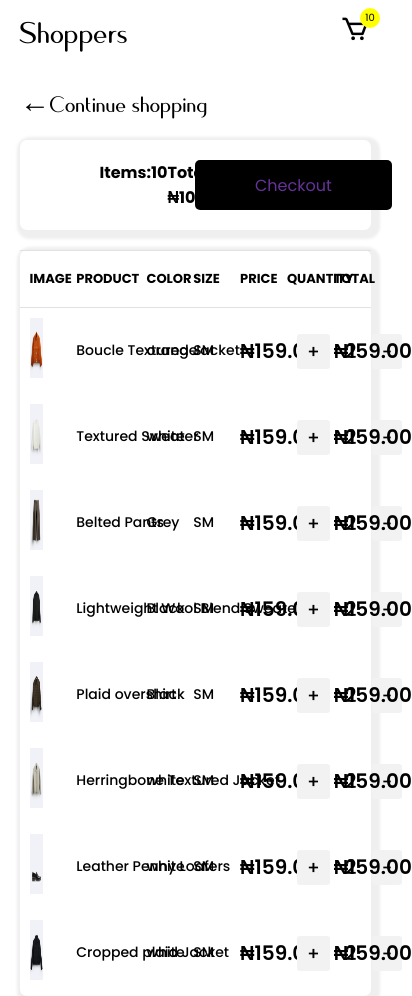
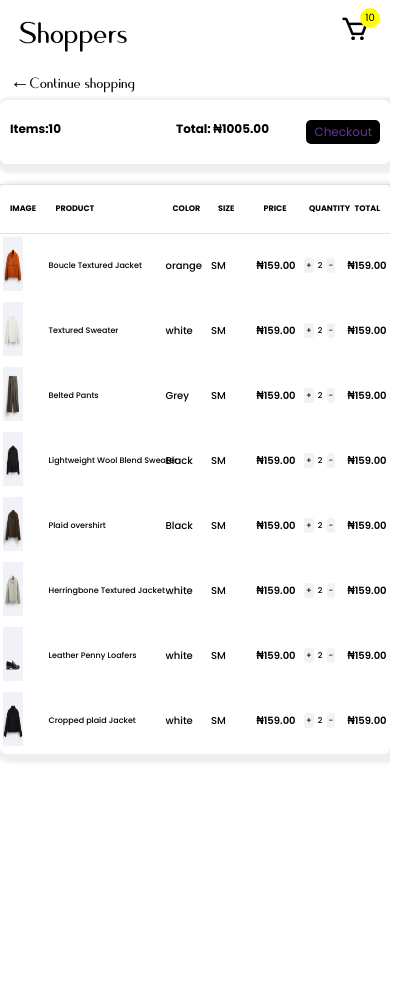
Before and after one commit to seyifash/demo_shoppers, a plain HTML site: page cart.html in a window 390 px wide. Shown: the whole page, 412 px wide, since content can reach past the window. After the commit the page ends 844 px from the top, so only its background shows below. Drawn offline with nearby package versions, Linux system fonts and the light colour scheme.

Commit message:
deploying demo template for portfolio

```diff
--- a/styles/selected.css
+++ b/styles/selected.css
@@ -550,6 +550,9 @@ h6 {
     height: 100%;
 }
 @media(max-width: 477px){
+    .nav-bar .business-name {
+        font-size: 30px;
+    }
     .product-info {
         height: 800px;
     }
@@ -598,4 +601,98 @@ h6 {
         height: 20px;
         font-size: 10px;
     }
+    .add-cart .add-btn .favit {
+        height: 40px;
+        font-size: 18px;
+    }
+    .main-cart-item {
+        width: 100%;
+        display: flex;
+        flex-direction: column;
+        margin-bottom: 20px;
+
+    }
+    .main-cart-item .continue-to {
+        padding: 5px 10px;
+    }
+    .main-cart-item .continue-to a {
+        text-decoration: none;
+        font-family: myFont;
+        font-size: 20px;
+        color: black;
+    }
+    .main-cart-item .continue-to a:hover {
+        color: red;
+    }
+    .main-cart-item .items-total {
+        width: 100%;
+        padding: 20px 10px;
+        margin: 0 auto;
+    }
+    .main-cart-item .items-total .it-tot {
+        display:flex;
+        width: 70%;
+        justify-content: space-between;
+    }
+    .main-cart-item .items-total .it-tot h6 {
+        font-size: 12px;
+        font-weight: 700;
+    }
+    .main-cart-item .items-total span {
+        padding: 3px 8px;
+    }
+    .main-cart-item .items-total span a {
+        font-size: 12px;
+    }
+    .table {
+        width: 100%;
+    }
+    .table table {
+        margin: 0 auto;
+        width: 100%;
+    }
+    .table table thead  {
+        border: 1px solid #e1e1e1;
+        border-left: none;
+        border-right: none;
+    }
+    .table table thead td {
+        font-weight: 700;
+        text-transform: uppercase;
+        font-size: 8px;
+        padding: 18px 10px;
+    }
+    .table table tbody td {
+        height: 60px;
+        padding: 3px;
+        font-size: 10px;
+        width: 12%;
+    }
+    .table table tbody td:nth-child(5),
+    .table table tbody td:nth-child(7) {
+        font-weight: 600;
+        font-size: 10px;
+    }
+    .table table td:nth-child(2) {
+        width: 30%;
+        font-size: 8px;
+    }
+    .table table tbody td:nth-child(6) {
+        font-size: 8px;
+    }
+    .table table tbody td:nth-child(6) span {
+        padding: 2px 2px;
+        font-size: 8px;
+        margin: 0 2px;
+    }
+    .table table td img {
+        width: 50%;
+        height: 100%;
+    }
 }
+@media (max-width: 799px) {
+    .table table {
+        margin: 0 auto;
+        width: 100%;
+    }
+}
```
Also changed, not shown: store.html (+1 -1 lines).
